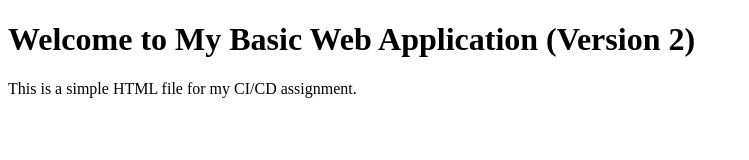
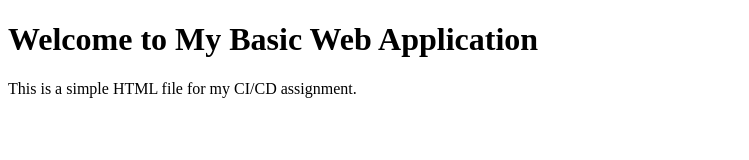
Before and after one commit to shernandez13/my-web-app, a plain HTML site: page index.html in a window 1280 px wide. Shown: the whole page, without its empty margins (0-749 px from the left). Drawn offline with Linux system fonts and the light colour scheme.

Commit message:
Update homapage text

```diff
--- a/index.html
+++ b/index.html
@@ -7,7 +7,7 @@
 
 </head>
 <body>
-    <h1>Welcome to My Basic Web Application (Version 2)</h1>
+    <h1>Welcome to My Basic Web Application</h1>
     <p>This is a simple HTML file for my CI/CD assignment.</p>
 
 </body>
```
